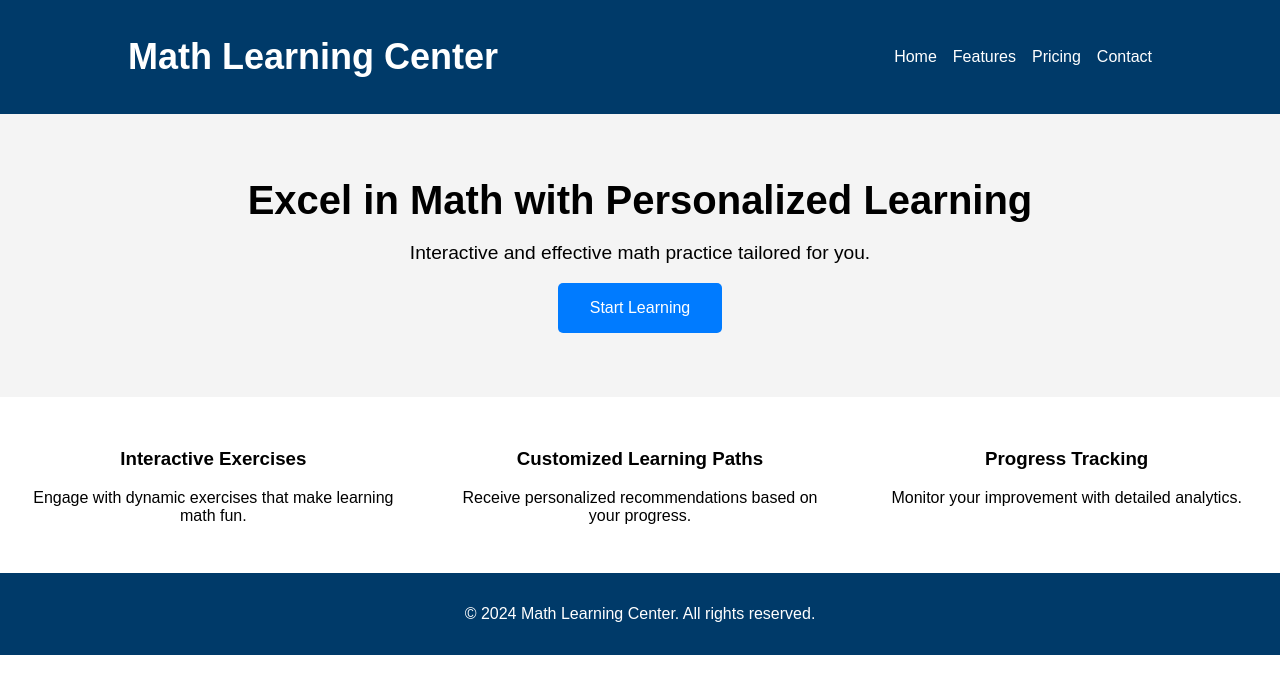
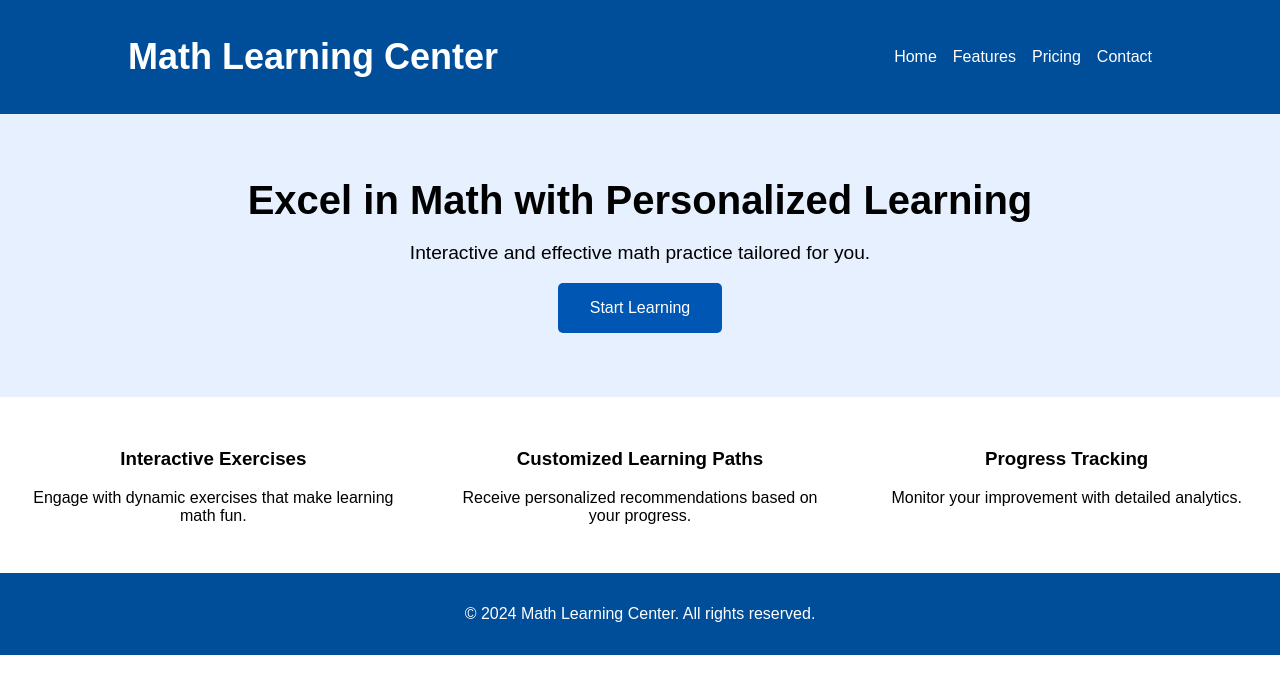
Before and after one commit to ixlmathgg/reimagined-parakeet, a plain HTML site: page index.html in a window 1280 px wide. Drawn offline with Linux system fonts and the light colour scheme.

Commit message:
Update styles.css

```diff
--- a/styles.css
+++ b/styles.css
@@ -6,7 +6,7 @@ body {
 }
 
 header {
-    background-color: #003a69;
+    background-color: #004d99;
     color: white;
     padding: 1em 0;
 }
@@ -44,7 +44,7 @@ nav ul li a {
 }
 
 .hero {
-    background-color: #f4f4f4;
+    background-color: #e6f0ff;
     padding: 4em 0;
     text-align: center;
 }
@@ -61,7 +61,7 @@ nav ul li a {
 .cta-button {
     display: inline-block;
     padding: 1em 2em;
-    background-color: #007bff;
+    background-color: #0056b3;
     color: white;
     text-decoration: none;
     border-radius: 5px;
@@ -83,7 +83,7 @@ nav ul li a {
 }
 
 footer {
-    background-color: #003a69;
+    background-color: #004d99;
     color: white;
     padding: 1em 0;
     text-align: center;
```
